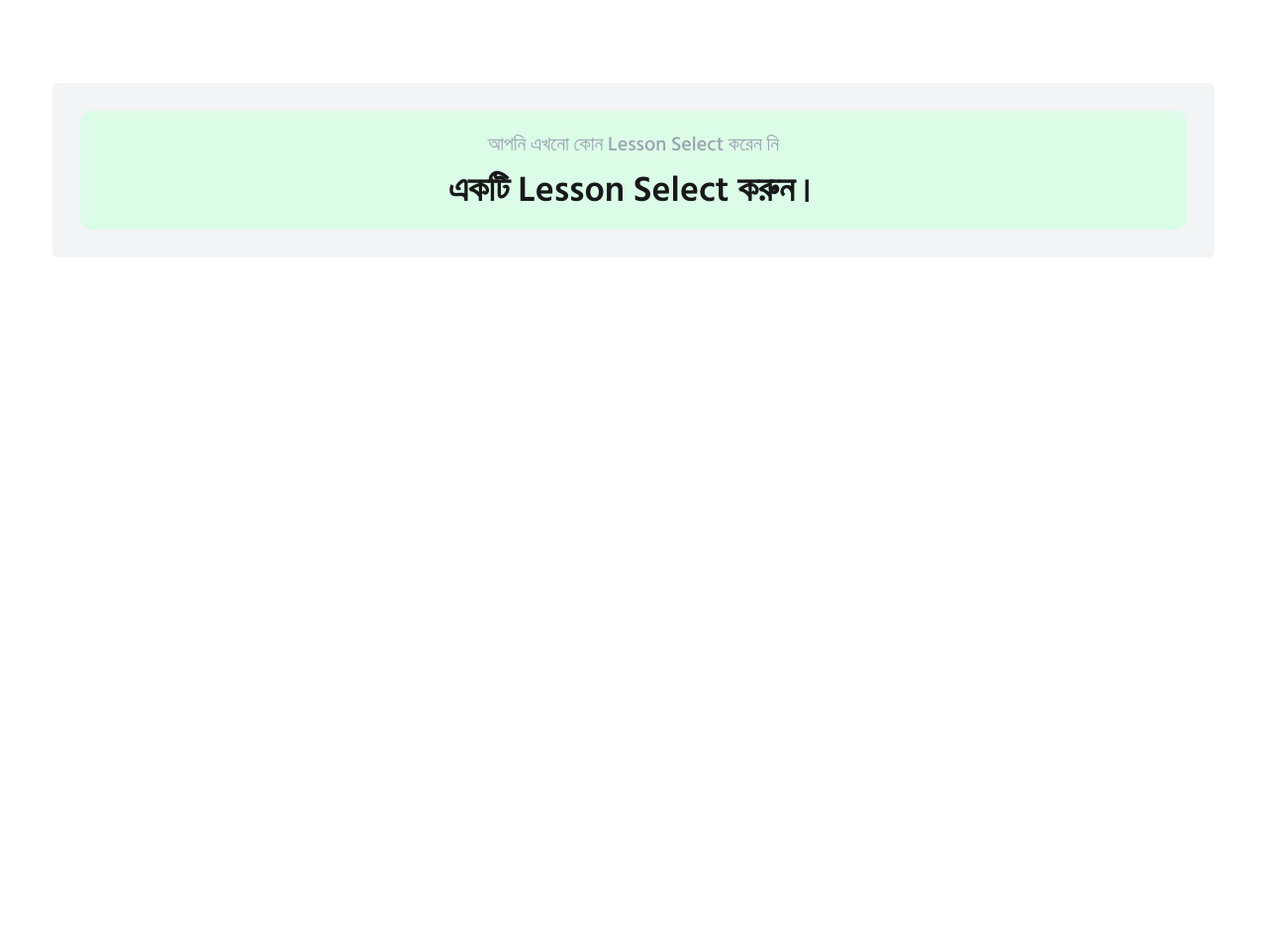
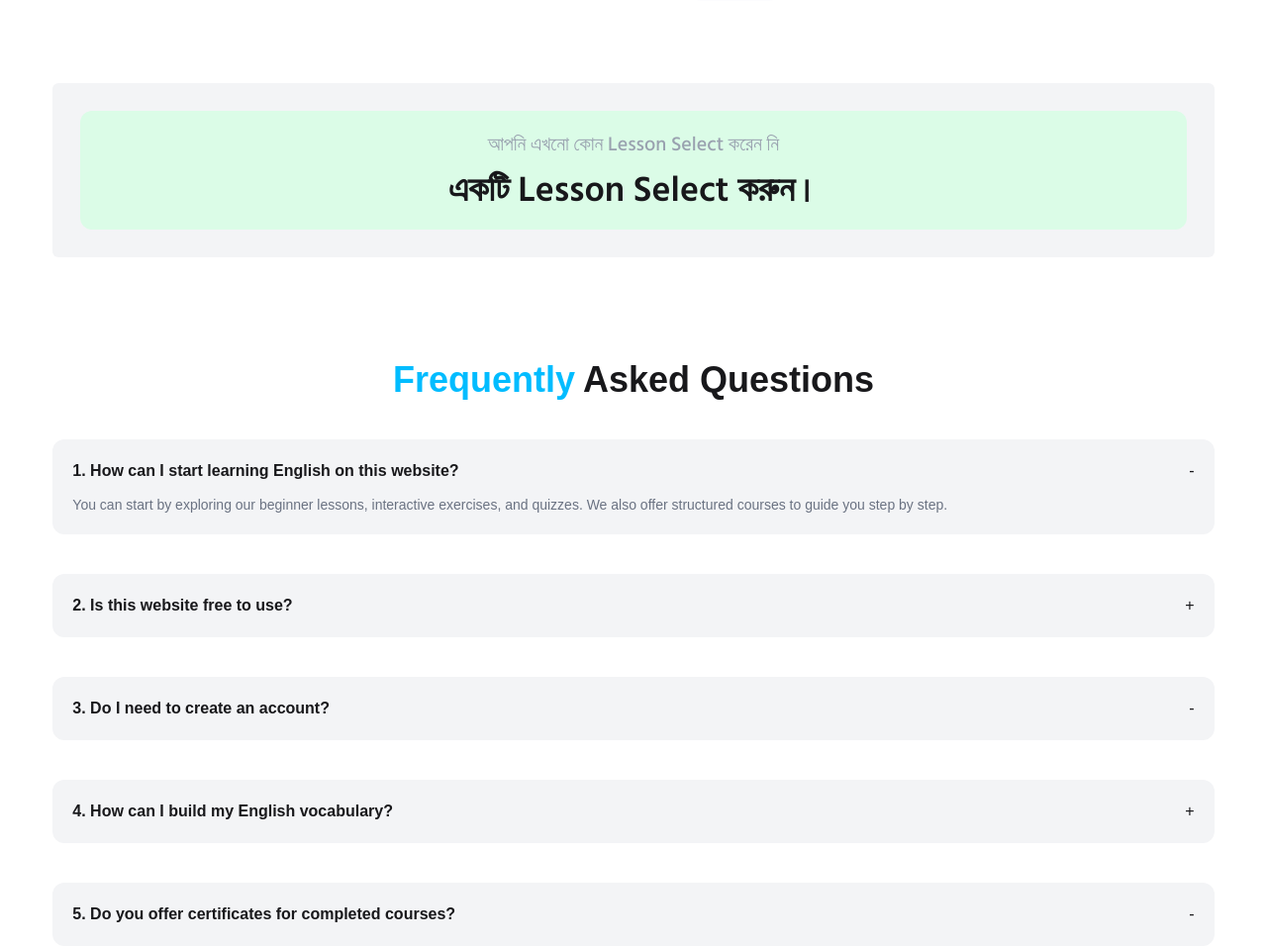
Before and after one commit to sabbirsohag-1509/english-janala-web-module-33, a plain HTML site: page index.html in a window 1280 px wide. Shown: the part 767-1723 px from the top of the page at 99% size. Before the commit the page ends 1067 px from the top, so only its background shows below. Drawn offline with nearby package versions, Linux system fonts and the light colour scheme; no server answers.

Commit message:
about asked question added

```diff
--- a/index.html
+++ b/index.html
@@ -130,6 +130,53 @@
   </div>
 </dialog>
 
+                            <!-- About-Asked-Question-Section  -->
+<section class="mt-16">
+    <h1 class=" flex justify-center items-center text-4xl font-bold py-10"><span class="text-[#00BCFF] pr-2">Frequently </span> <span> Asked Questions</span></h1>
+
+    <div class="bg-gray-100 w-11/12 mx-auto rounded-xl p-5 h-24">
+    <div class="flex justify-between">
+      <h2 class="text-[16px] font-semibold ">1. How can I start learning English on this website?</h2>
+      <p class="font-medium">-</p>
+     </div>
+     <div>
+      <p class="text-sm font-medium py-3 text-gray-500">You can start by exploring our beginner lessons, interactive exercises, and quizzes. We also offer structured courses to guide you step by step.</p>
+     </div>
+    </div>
+
+    <div class="bg-gray-100 w-11/12 mx-auto rounded-xl p-5 mt-10">
+      <div class="flex justify-between items-center">
+        <h2 class=" text-[16px] font-semibold ">2. Is this website free to use?</h2>
+        <p class="font-medium">+</p>
+      </div>
+    </div>
+
+    <div class="bg-gray-100 w-11/12 mx-auto rounded-xl p-5 mt-10">
+      <div class="flex justify-between items-center">
+        <h2 class=" text-[16px] font-semibold ">3. Do I need to create an account?</h2>
+        <p class="font-medium">-</p>
+      </div>
+    </div>
+
+    <div class="bg-gray-100 w-11/12 mx-auto rounded-xl p-5 mt-10">
+      <div class="flex justify-between items-center">
+        <h2 class=" text-[16px] font-semibold ">4. How can I build my English vocabulary?</h2>
+        <p class="font-medium">+</p>
+      </div>
+    </div>
+
+    <div class="bg-gray-100 w-11/12 mx-auto rounded-xl p-5 mt-10">
+      <div class="flex justify-between items-center">
+        <h2 class=" text-[16px] font-semibold ">5. Do you offer certificates for completed courses?</h2>
+        <p class="font-medium">-</p>
+      </div>
+    </div>
+
+
+
+</section>
+
+
 </main>
 
 
```
